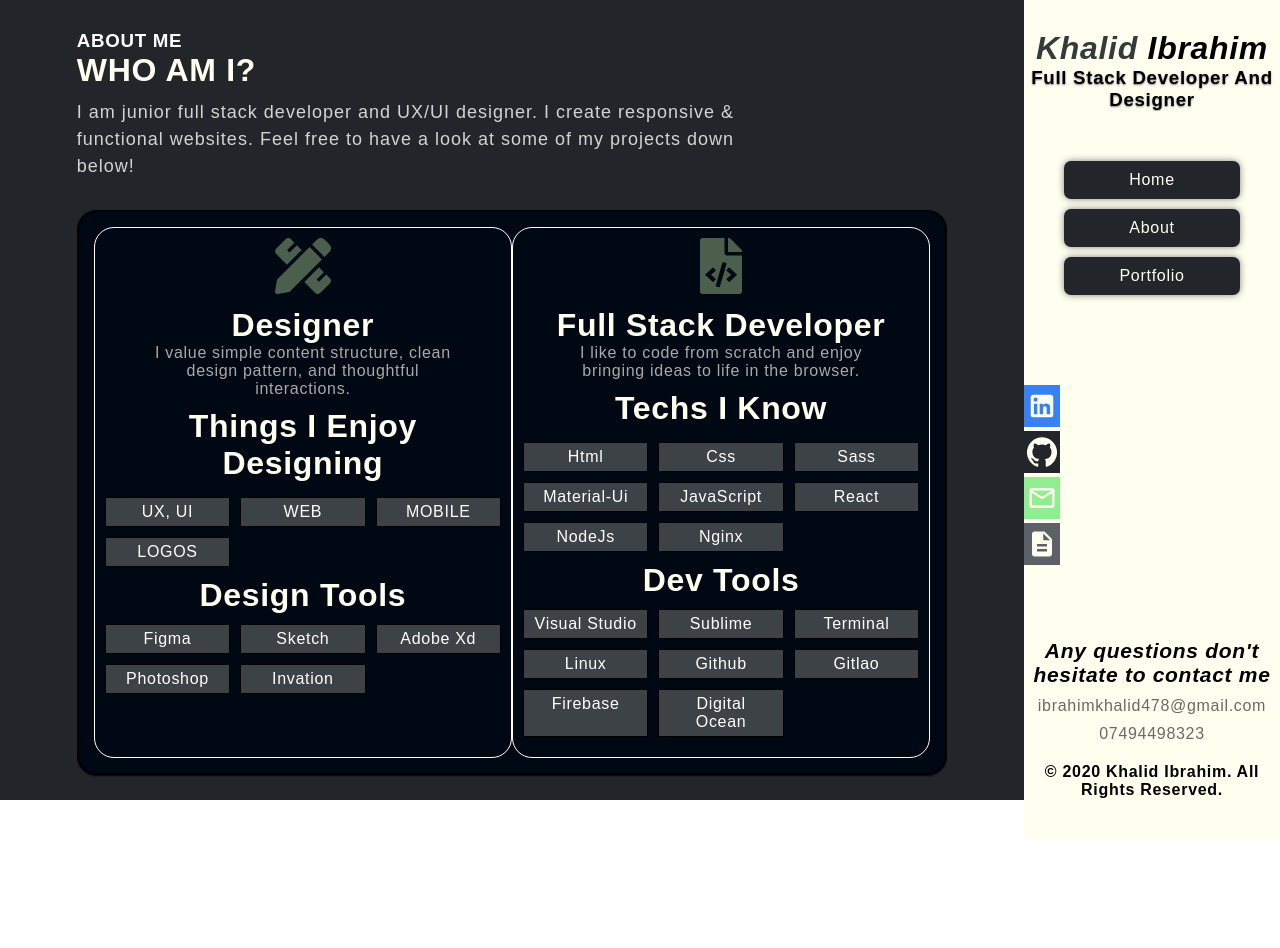
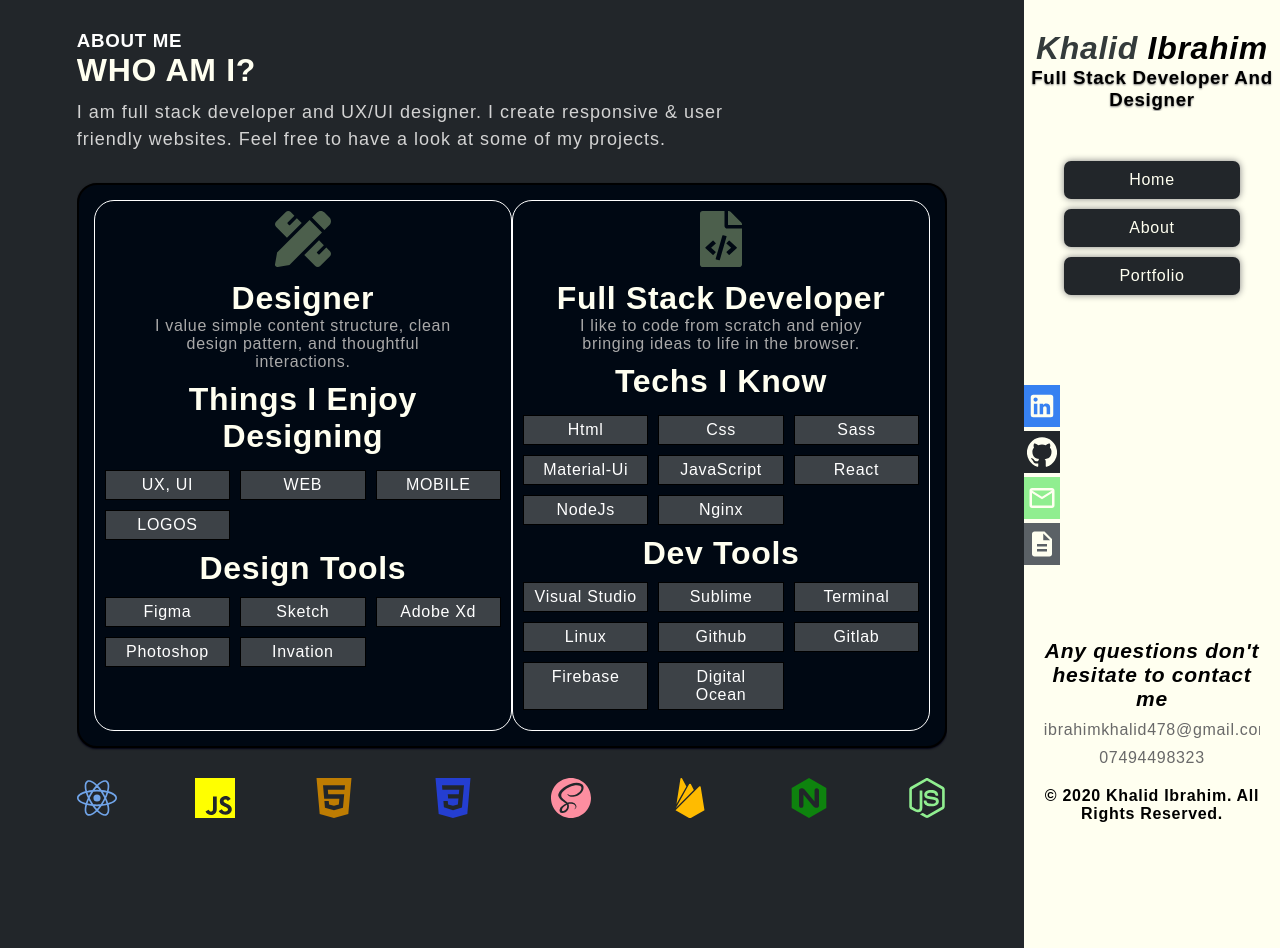
Before and after one commit to bigkay-designer/Portfolio, a React (Create React App) app: page /about in a window 1280 px wide. Before the commit the page ends 839 px from the top, so only its background shows below. Built offline with nearby package versions, Linux system fonts and the light colour scheme.

Commit message:
updated css and images

```diff
--- a/src/components/About.js
+++ b/src/components/About.js
@@ -11,7 +11,7 @@ function About (){
                     <h1>WHO AM I? </h1>
                 </div>
                 <div className="about__content">
-                    <p>I am junior full stack developer and UX/UI designer. I create responsive & functional websites. Feel free to have a look at some of my projects down below!</p>
+                    <p>I am full stack developer and UX/UI designer. I create responsive & user friendly websites. Feel free to have a look at some of my projects.</p>
 
                 </div>
 
@@ -73,7 +73,7 @@ function About (){
                                 <li>terminal</li>
                                 <li>linux</li>
                                 <li>github</li>
-                                <li>gitlao</li>
+                                <li>gitlab</li>
                                 <li>firebase</li>
                                 <li>digital Ocean</li>
                             </ul>
--- a/src/components/Showcase.js
+++ b/src/components/Showcase.js
@@ -8,7 +8,7 @@ function Showcase() {
             <div className="showCase">
                 <div className="showCase__container">
                         <p>
-                            I'm a web developer currently based in London, United kingdom.
+                            I'm a full stack web developer currently based in London, United kingdom.
                             hit me up and let's create something special togther!
                         </p>
                         <Link  to="/projects"> <button>view projects</button> </Link>
--- a/src/components/css/main.css
+++ b/src/components/css/main.css
@@ -54,6 +54,7 @@
   background-color: #22262a;
   -o-object-fit: contain;
      object-fit: contain;
+  padding-bottom: 150px;
 }
 
 .projects .projects__container {
@@ -62,7 +63,7 @@
 }
 
 .projects .projects__container .project__title {
-  margin-top: 30px;
+  margin: 30px 0 20px;
   font-size: 36px;
   text-transform: uppercase;
   color: ivory;
@@ -379,7 +380,7 @@
 
 .about {
   background-color: #22262a;
-  height: 100vh;
+  padding-bottom: 130px;
 }
 
 .about .about__container {
--- a/src/components/css/main.scss
+++ b/src/components/css/main.scss
@@ -45,11 +45,12 @@
 .projects {
   background-color: #22262a;
   object-fit: contain;
+  padding-bottom: 150px;
   .projects__container {
     width: 85%;
     margin: auto;
     .project__title {
-      margin-top: 30px;
+      margin: 30px 0 20px;
       font-size: 36px;
       text-transform: uppercase;
       color: ivory;
@@ -293,7 +294,7 @@
 
 .about {
   background-color: #22262a;
-  height: 100vh;
+  padding-bottom: 130px;
   .about__container {
     width: 85%;
     margin: auto;
--- a/src/components/css/nav.css
+++ b/src/components/css/nav.css
@@ -136,10 +136,8 @@
 }
 
 .nav .nav__container .footer {
-  position: relative;
-  bottom: 0;
-  right: 0;
-  max-width: 290px;
+  max-width: 90%;
+  margin: auto;
 }
 
 .nav .nav__container .footer .footer__container {
--- a/src/components/css/nav.scss
+++ b/src/components/css/nav.scss
@@ -95,13 +95,10 @@
       }
     }
     .footer {
-      position: relative;
-      bottom: 0;
-      right: 0;
-      max-width: 290px;
+      max-width: 90%;
+      margin: auto;
       .footer__container {
         padding: 40px 0;
-        // margin-top: 100px;
         text-align: center;
         .nav__contact {
           margin-top: 30px;
--- a/src/components/modalData.json
+++ b/src/components/modalData.json
@@ -2,16 +2,16 @@
     {
         "id": "Twitter",
         "title": "Twitter clone",
-        "img":"https://i0.wp.com/www.xanjero.com/wp-content/uploads/2020/08/Twitter-Reply-Limit-Option-Opens-to-All-iOS-Users-after-Extensive-Testing.jpg?fit=1000%2C563&ssl=1",
+        "img":"https://res.cloudinary.com/diqgjrpua/image/upload/w_1000,ar_16:9,c_fill,g_auto,e_sharpen/v1606798922/portfolio%20images/screenshot-twitter-clone-5d8fe-web-app-1606798564397_lrfrpq.png",
         "usedTech": ["html & css","Sass", "Javascript", "react","node","express", "REST API","Database","firebase", "nginx server","Authentication", "digitalOcean", "ux/ui", "responsive"],
-        "content": ["The idea behind this project was to create a twitter-clone. It's a single page application that was build with reactJs as the front-end and node for the back-end", "It has full user authentication using Json Web Tokens from REST api with node", "Responsive, user-friendly and used varius technologies, including the mern stack", "Tested website and performed troubleshooting prior to live deployment"],
+        "content": ["The idea behind this project was to create a twitter-clone. It's a single page application that was build with reactJs as the front-end and node for the back-end","Utilizes Twitter api to retrieve and display tweets","Created an internal api to communicate and grab data from database.", "It has full user authentication using Json Web Tokens","Responsive, user-friendly and used varius technologies, including the mern stack", "Learned the entire full-stack process"],
         "live": "https://twitter-clone-5d8fe.web.app/",
         "github": "https://github.com/bigkay-designer/twitter-deployment"
     },
     {
         "id": "Callmyneighbour",
         "title": "Connect with your neighbour",
-        "img":"https://www.pbctoday.co.uk/news/wp-content/uploads/2018/12/BIM-adds-value-to-intelligent-buildings-says-report-%C2%A9-Stepanenko-Oksana-.jpg",
+        "img":"https://res.cloudinary.com/diqgjrpua/image/upload/v1606800223/portfolio%20images/screenshot-callmyneighbour-site-1606798735667_pqpidb.png",
         "usedTech": ["html & css", "Sass", "Javascript","node","express","Database", "nginx server","Authentication","CRUD", "digitalOcean", "ux/ui", "responsive"],
         "content": ["The aim of this project was to create a platform that brings the community together. It's designed to connect close by ngihbours in able for them to support each other when needed. You sign up to the website and instanlty you see the other users in your area.",  "This application has search functionality if you're looking for a specific user or area.", "It has full user authentication and authorization using passport.js.", "Used google maps api to display users in your residential area.", "Worked with mongoDB database to collect user data, CRUD with nodejs and express, SASS, javaScript and more."],
         "live": "https://callmyneighbour.site/",
@@ -20,7 +20,7 @@
     {
         "id": "Netflix",
         "title": "Netflix Clone",
-        "img":"https://djmag.com/sites/default/files/article/image/netflix.png",
+        "img":"https://res.cloudinary.com/diqgjrpua/image/upload/v1606799088/portfolio%20images/screenshot-netflix-clone-8a913-web-app-1606799046490_n36iuy.png",
         "usedTech": ["html & css", "Sass", "Javascript", "react","firebase", "ux/ui", "responsive", "REST API", "Axios"],
         "content": ["For this project i made a single page application using reactJs and sass. I cloned the design from netflix and i used TMDB (The Movie Database) api to get the movies data. ", "The Application is mobile-friendly and responsive.", "Learned how to implement REST api and good UX experience"],
         "live": "https://netflix-clone-8a913.web.app/",
@@ -29,7 +29,7 @@
     {
         "id": "Covid",
         "title": "Covdi-19 tracker",
-        "img":"https://assets.publishing.service.gov.uk/government/uploads/system/uploads/image_data/file/97664/s960_Coronavirus_govuk.jpg",
+        "img":"https://res.cloudinary.com/diqgjrpua/image/upload/v1606799134/portfolio%20images/screenshot-covid-19tracker-site-1606799113535_x5nwwo.png",
         "usedTech": ["html & css", "Sass", "Javascript", "react","firebase", "ux/ui", "responsive", "REST API"],
         "content": ["This application showcases a live update of covid-19 global stats and it was built in reactJs.","Utilized disease.sh API to get the data.", "Used react-leaflet to display maps.", "Responsive and user-friendly"],
         "live": "https://covid-19tracker.site/",
@@ -38,9 +38,9 @@
     {
         "id": "Fun Facts",
         "title": "Fun Facts Blog Post",
-        "img":"https://lh3.googleusercontent.com/proxy/6KGkJvNk7jEDswZuv3gbn2lBC9eWRZ3bUvdn4Xhw3sdhiC94WUEO-vMjTJqmmzc98NGeMKKkDmmow_QHCoia34XxIAuCBtzNA4zVkSuE4sTNkukDgtzTaQI504CvT9xZ6z7HxNJJ5lB8Wc7WNPR4tbpjufHreOa89w",
+        "img":"https://res.cloudinary.com/diqgjrpua/image/upload/v1606799594/portfolio%20images/screenshot-outdoorfinest-co-uk-1606799570706_cskgfe.png",
         "usedTech": ["html & css", "Sass", "Javascript","node","express","Database", "nginx server","Authentication", "digitalOcean", "ux/ui", "responsive"],
-        "content": ["A blog post website for a social media influencer. Built with nodeJs, express and mongoDb database.", "Responsive, user-friendly and used varius technologies","Built with a user authentication system", "Includes admin panel where the client can add,update, and delete posts."],
+        "content": ["A blog post website for a social media influencer. Built with nodeJs, express and mongoDb database.","Includes admin panel where the client can add,update, and delete posts.", "Responsive, user-friendly and used varius technologies","Built with a user authentication system", "Tested website and performed troubleshooting prior to live deployment."],
         "live" : "https://outdoorfinest.co.uk/",
         "github": "https://github.com/bigkay-designer/sams-project-depo"
     }
--- a/src/containers/App.css
+++ b/src/containers/App.css
@@ -8,17 +8,17 @@ body {
   --main-design-color: #a9a9a9;
   --main-title-design-color: ivory;
   --main-bg-color: #22262a;
-  height: 100%;
   font-family: Inconsolata, sans-serif !important;
   letter-spacing: 0.7px;
 }
 
 .app {
+  /* height: 100vh; */
   display: grid;
   grid-template-columns: 80% 20%;
   grid-template-rows: auto;
 }
-/ @media screen and (max-width: 1150px) {
+@media screen and (max-width: 1150px) {
   .app {
     grid-template-columns: 70% 30% !important;
   }
```
Also changed, not shown: resume.txt (added), 2 other files (tests, documents, lock files or other folders).
